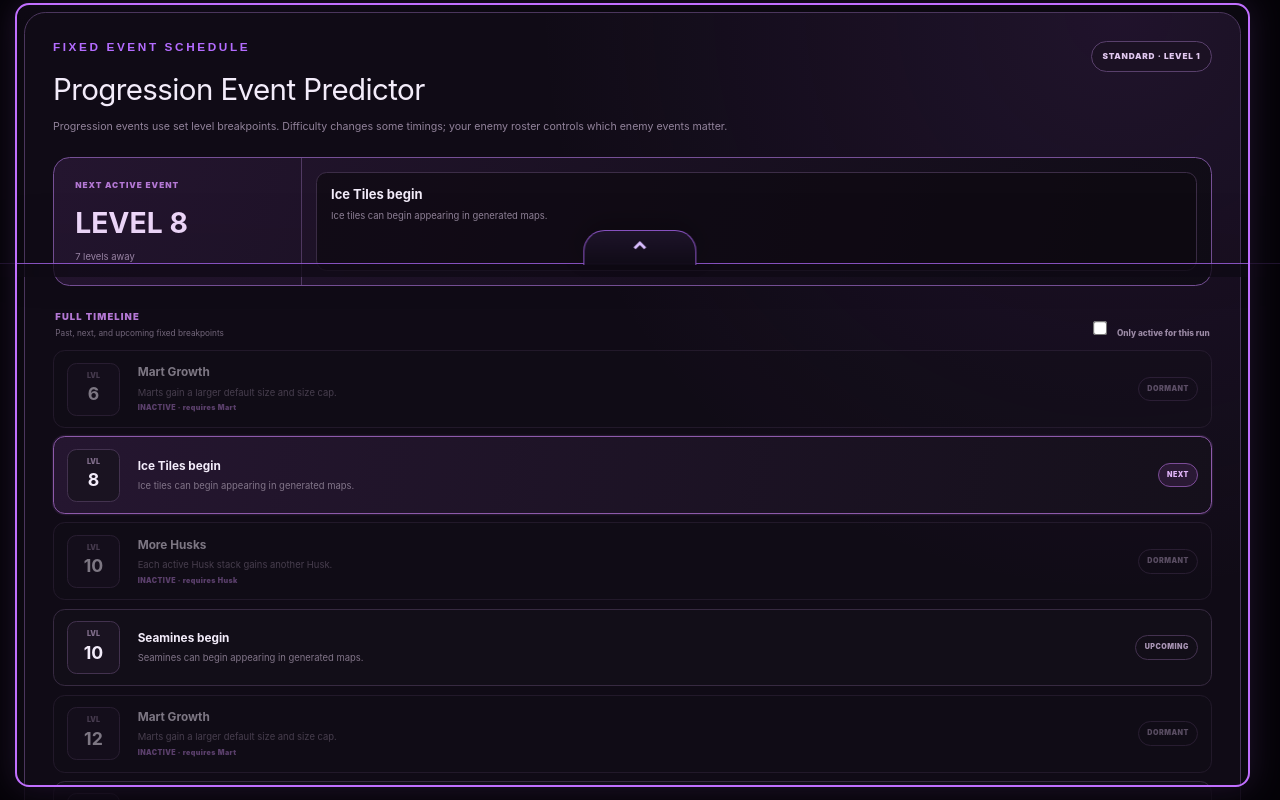
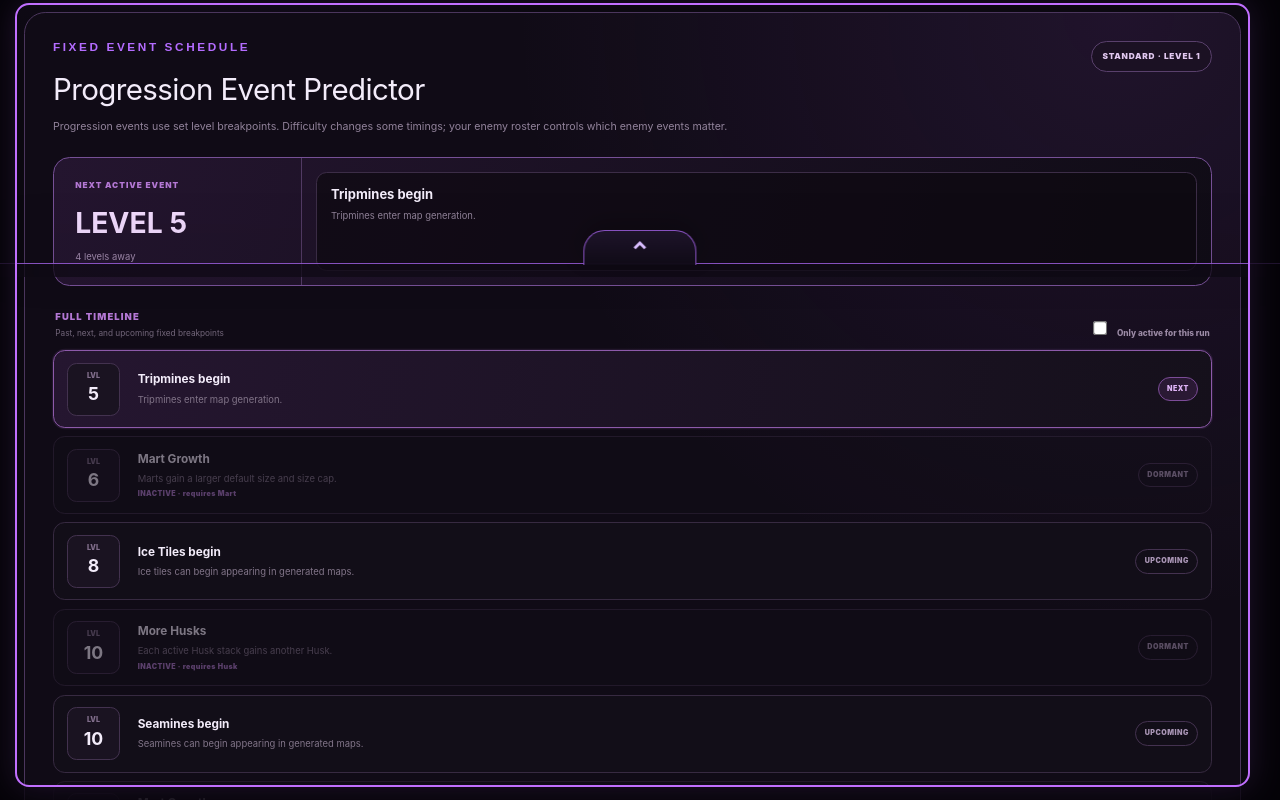
Before and after one commit to poggieboii78-arch/nullscape-tools, a Next.js app in the folder apps/tools-home/: page /nullscape-tools/progression in a window 1280 px wide. Shown: the part 523-1323 px from the top of the page. Built offline with nearby package versions, Linux system fonts and the light colour scheme.

Commit message:
Match progression schedule to run difficulty values

```diff
--- a/apps/tools-home/app/progression-event-predictor.tsx
+++ b/apps/tools-home/app/progression-event-predictor.tsx
@@ -13,10 +13,10 @@ type ScheduleEvent = {
 };
 
 function buildSchedule(difficulty: SharedRun["difficulty"]): ScheduleEvent[] {
-  const casual = difficulty === "Casual";
-  const extreme = difficulty === "Extreme";
+  const casual = difficulty === "casual";
+  const extreme = difficulty === "extreme";
   return [
-    { id:"tripmines", name:"Tripmines begin", levels:[5], detail:"Tripmines enter map generation.", modes:["Standard","Extreme"] },
+    { id:"tripmines", name:"Tripmines begin", levels:[5], detail:"Tripmines enter map generation.", modes:["standard","extreme"] },
     { id:"ice", name:"Ice Tiles begin", levels:[extreme ? 5 : 8], detail:"Ice tiles can begin appearing in generated maps." },
     { id:"mart", name:"Mart Growth", levels:[6,12,18,24,30], detail:"Marts gain a larger default size and size cap.", enemy:"Mart" },
     { id:"seamines", name:"Seamines begin", levels:[casual ? 15 : 10], detail:"Seamines can begin appearing in generated maps." },
```
